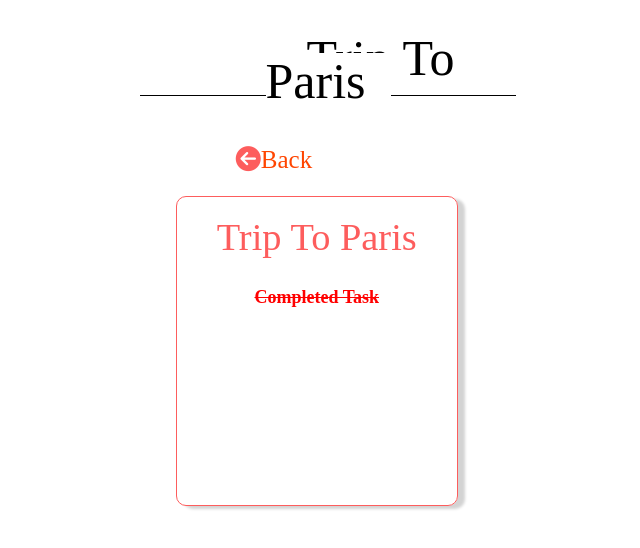
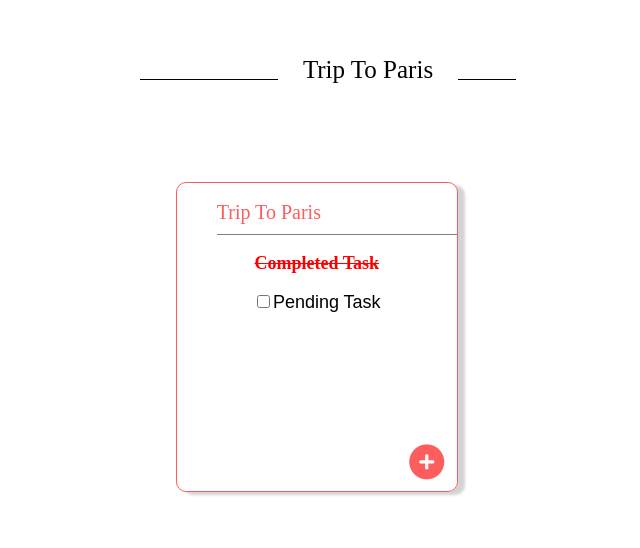
Before and after one commit to pallavivarshney-Tech/CSS-Project-2, a plain HTML site: page index2.html in a window 768 px wide. Shown: the whole page, without its empty margins (118-758 px from the left). Drawn offline with Linux system fonts and the light colour scheme.

Commit message:
first commit

```diff
--- a/index2.html
+++ b/index2.html
@@ -11,14 +11,16 @@
 </head>
 
 <body>
-        <div class="pal"><span class="trips">Trip To Paris</span></div>
-        <script src="https://kit.fontawesome.com/dea33b13c1.js" crossorigin="anonymous"></script>
-        <div class="b"><a href="index.html"><i class="fa-solid fa-circle-arrow-left"></i></a>Back</div>
+    <!-- <script src="https://kit.fontawesome.com/dea33b13c1.js" crossorigin="anonymous"></script>
+    <div class="b"><a href="index.html"><i class="fa-solid fa-circle-arrow-left"></i></a></div> -->
+     <div class="pal"><span class="trips">Trip To Paris</span></div>
+        <!-- <script src="https://kit.fontawesome.com/dea33b13c1.js" crossorigin="anonymous"></script>
+        <div class="b"><a href="index.html"><i class="fa-solid fa-circle-arrow-left"></i></a>Back</div> -->
         <div class="box0">
-            <div class="T">Trip To Paris</div>
+            <div class="T1">Trip To Paris</div>
             <p>Completed Task</p>
             <script src="https://kit.fontawesome.com/dea33b13c1.js" crossorigin="anonymous"></script>
-            <div class="c"><input type="checkbox">Pending Task
+            <div class="c2"><input type="checkbox">Pending Task
                 <div class="size"><a href="index3.html">
                         <div class="plus"> <i class="fa-solid fa-circle-plus"></i></div>
                     </a>
--- a/style.css
+++ b/style.css
@@ -90,6 +90,14 @@ text-align: center;
 font-family:Arial, Helvetica, sans-serif;
 
 }
+.c2{
+    color:black;
+    /* font-size: 25px; */
+    text-align: center;
+
+    font-family:Arial, Helvetica, sans-serif;
+
+    }
 
 /* .w{
     border:4px solid red;
@@ -249,14 +257,15 @@ r{
 .pal{
 
     font-size: 35px;
-    /* margin-top: 100px; */
+
     margin-top:50px;
-    margin-left:250px;
+     margin-left:250px;
     font-family: 'Merriweather', serif;
     width: 50%;
  font-weight: bolder 700;
     border-bottom: 1px solid black;
     line-height: 0.5em;
+    display: inline-block;
     text-align: center;
 
 
@@ -284,16 +293,17 @@ line-height: 0.5em; */
 .b{
     position:absolute;
      /* margin-left:500px; */
-    margin-top:50px;
+    /* margin-top:50px; */
     /* margin-bottom:40px;  */
     font-weight: 100;
-    text-align: center;
+     text-align: center;
     /* font-size:25px; */
     font-size:25px;
     width: 100%;
     color:orangered;
     /* margin-right:160px;*/
-    margin-right:290px;
+    /* right:200px; */
+    display: inline-block;
 }
 
 .plus{
@@ -338,13 +348,20 @@ a{
     text-decoration: none;
 }
 
-.fa-solid fa-circle-plus{
+.fa-solid fa-circle-3{
     font-size:10px;
 }
 .t{
     text-align: center;
 }
 .T{
+    border-bottom: 1px solid gray;
+    margin-left: 40px;
+    padding-bottom: 10px;
+    font-size:20px;
+    font-family: "Raleway";
+}
+.T1{
     border-bottom: 1px solid gray;
     margin-left: 40px;
     padding-bottom: 10px;
@@ -460,6 +477,36 @@ a{
     font-size: 3vw;
     margin-right:0px;
 }
+/* .T1{
+    border-bottom: 1px solid gray;
+    margin-left: 10vw;
+    padding-bottom: 10px;
+    font-size:10px;
+    font-family: "Raleway"; */
+
+.trips{
+    background:#fff;
+    padding: 0 25px;
+    /* margin-right:100px; */
+    font-size: 25px;
+    margin-top: 30px;
+    /* /margin-left: 30vw; */
+}
+.pal{
+
+ font-size: 35px;
+
+margin-top:50px;
+ margin-left:250px;
+font-family: 'Merriweather', serif;
+width: 50%;
+font-weight: bolder 700;
+border-bottom: 1px solid black;
+line-height: 0.5em;
+display: inline-block;
+text-align: center;
+
+}
 }
 
 
```
